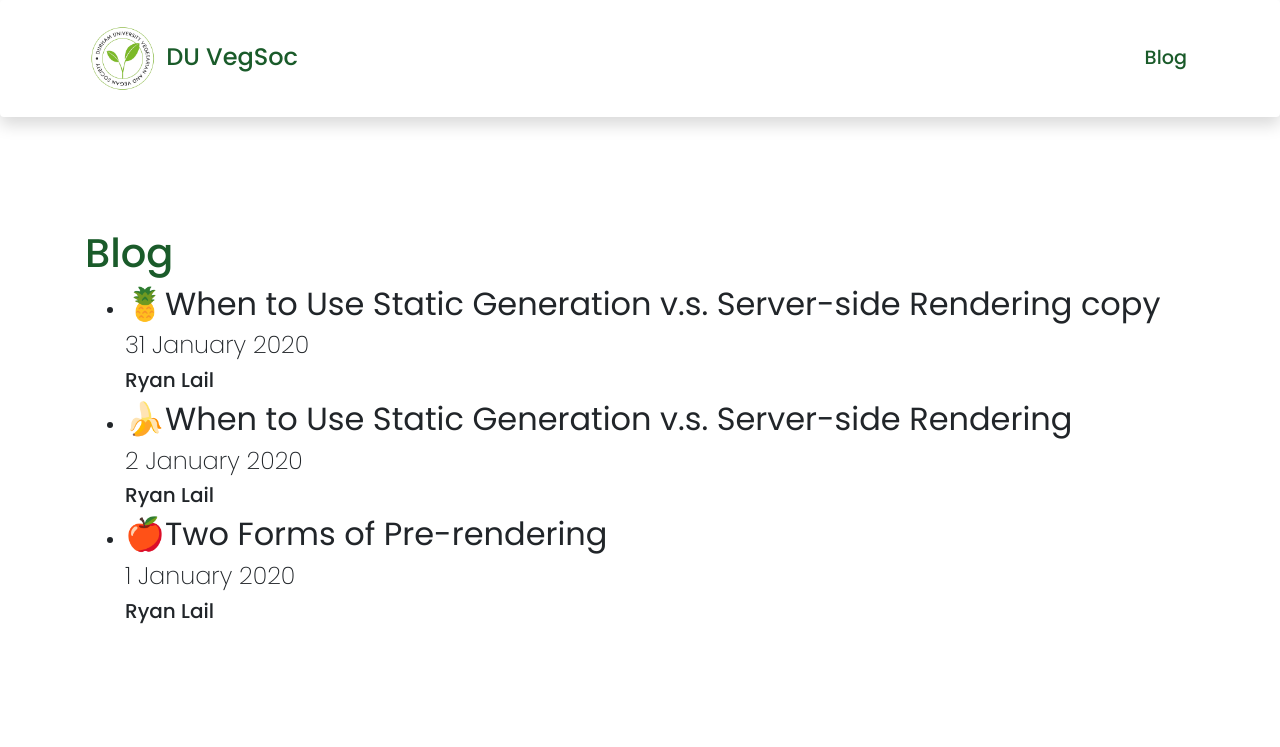
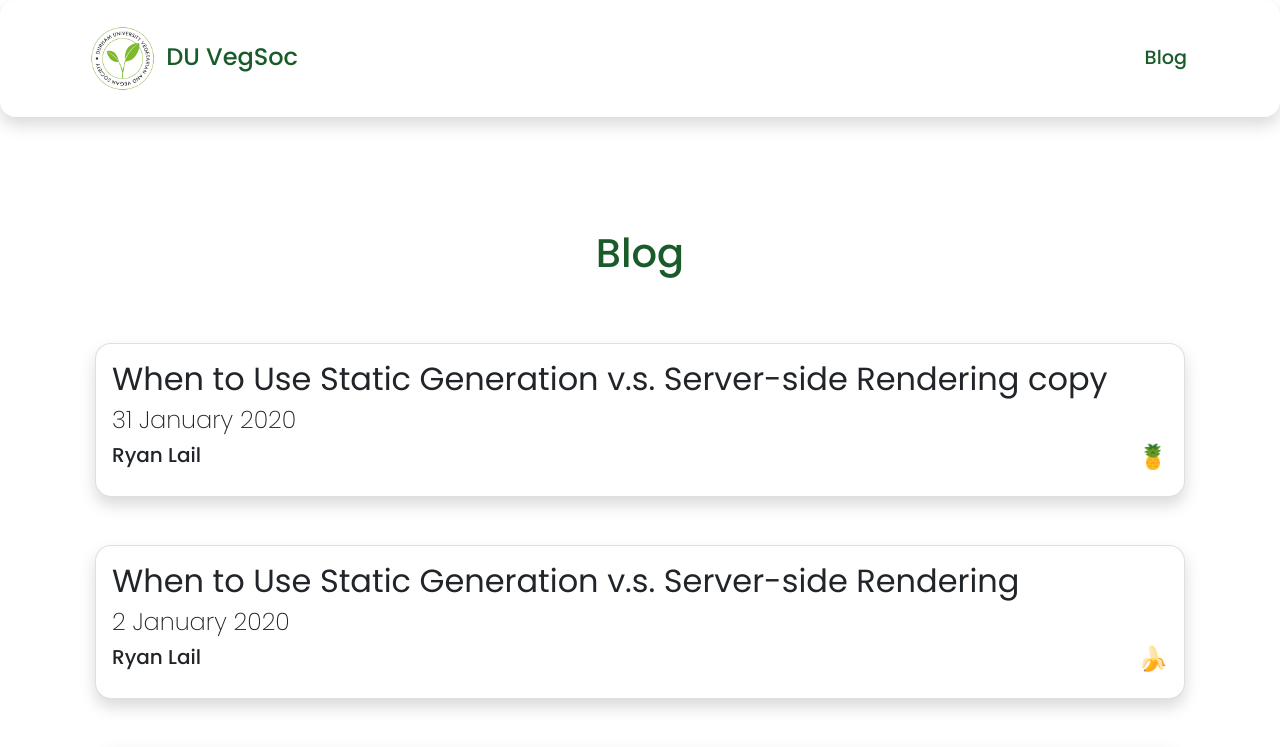
Before and after one commit to Ryan-16/duvegsoc_website, a Next.js app: page /blog in a window 1280 px wide. Shown: the top 747 px of the page. Built offline with nearby package versions, Linux system fonts and the light colour scheme.

Commit message:
blog page acceptable

```diff
--- a/pages/blog.js
+++ b/pages/blog.js
@@ -1,5 +1,5 @@
 import Layout from '../components/layout.js'
-import { Container } from 'react-bootstrap'
+import { Card, Container } from 'react-bootstrap'
 import Head from 'next/head'
 import { getSortedPostsData } from '../lib/posts'
 import Link from 'next/link'
@@ -13,25 +13,28 @@ export default function Blog({ allPostsData }) {
           <title>DUVegSoc - Blog</title>
         </Head>
         <Container>
-          <h1>Blog</h1>
-          <section>
-          <ul>
+          <h1 className="text-center">Blog</h1>
+          <section className="pt-5">
             {allPostsData.map(({ id, date, title, author, emoji }) => (
-            <li key={id}>
+              <Link href="/blog/[id]" as={`/blog/${id}`}>
+                <a>
+                  <Card className="blog-card shadow p-3 mb-5 bg-white rounded">
                     <h2>
-                <Link href="/blog/[id]" as={`/blog/${id}`}>
-                  <a>{emoji + title}</a>
-                </Link>
+                      {title}
                     </h2>
                     <h4>
                       <Date dateString={date} />
                     </h4>
                     <h5>
                       {author}
+                      <span className="float-right" id="emoji">
+                        {emoji}
+                      </span>
                     </h5>
-            </li>
+                  </Card>
+                </a>
+              </Link>
             ))}
-          </ul>
           </section>
         </Container>
       </Layout>
--- a/pages/index.js
+++ b/pages/index.js
@@ -10,8 +10,8 @@ export default function Home() {
           <title>DUVegSoc</title>
         </Head>
         <Container>
-          <h1>Durham University Vegetarian and Vegan Society</h1>
-          <p>The Vegetarian and Vegan society is first and foremost a society where information about a vegetarian or vegan lifestyle is provided to those who are curious, whether they are currently vegan, vegetarian or carnivores. We will never turn away anyone based on whether or not they are vegan/vegetarian, but will rather work towards giving people the information they need to make a conscious decision about their habits when it comes to eating meat or other animal products.</p>
+          <h1 className="text-center">Durham University Vegetarian and Vegan Society</h1>
+          <p className="text-justify">The Vegetarian and Vegan society is first and foremost a society where information about a vegetarian or vegan lifestyle is provided to those who are curious, whether they are currently vegan, vegetarian or carnivores. We will never turn away anyone based on whether or not they are vegan/vegetarian, but will rather work towards giving people the information they need to make a conscious decision about their habits when it comes to eating meat or other animal products.</p>
           <Carousel id="front-page-slideshow">
             <Carousel.Item className="front-page-slide">
               <img
--- a/styles/globals.css
+++ b/styles/globals.css
@@ -87,3 +87,16 @@ svg:hover {
 #nav-text:hover {
   color: #2c9846;
 }
+
+.blog-card {
+  padding: 10px;
+  margin: 10px;
+}
+
+.rounded {
+  border-radius:1rem!important
+}
+
+#emoji {
+  font-size: 1.5rem;
+}
```
Lines whose indentation alone changed are shown as unchanged.
